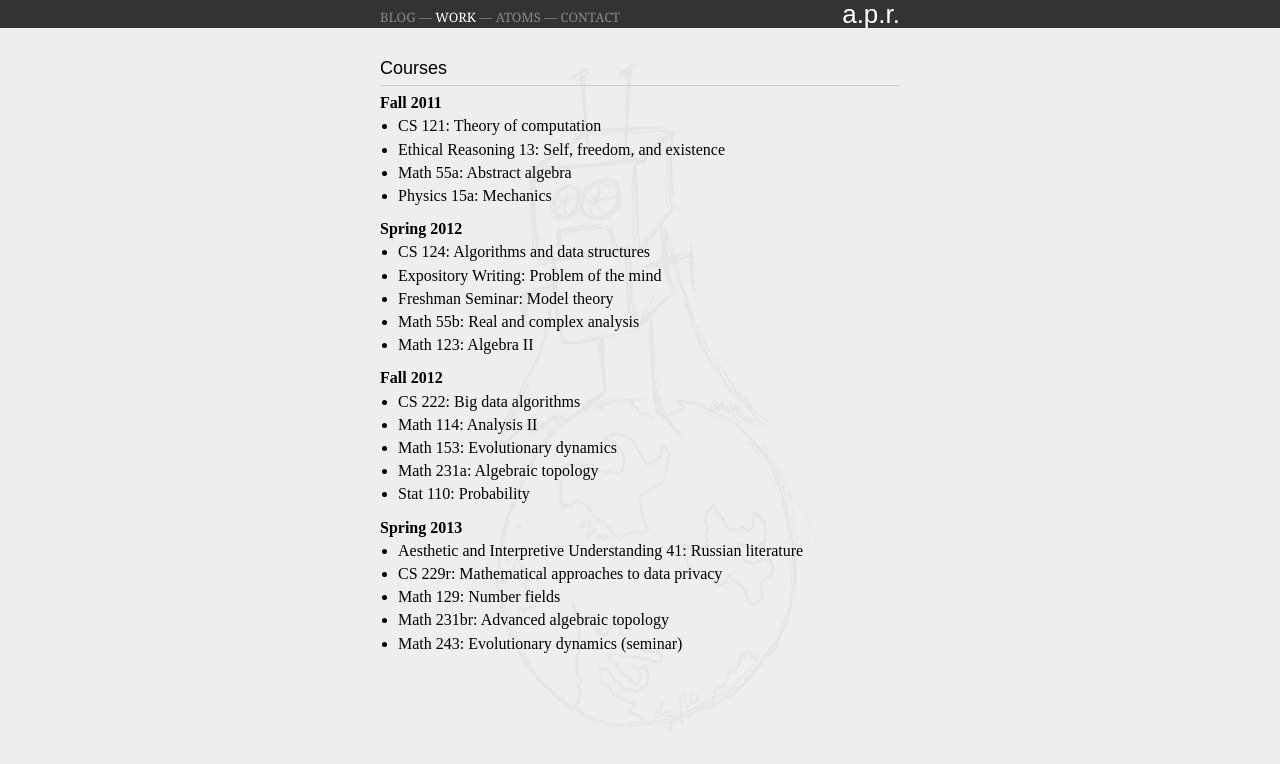
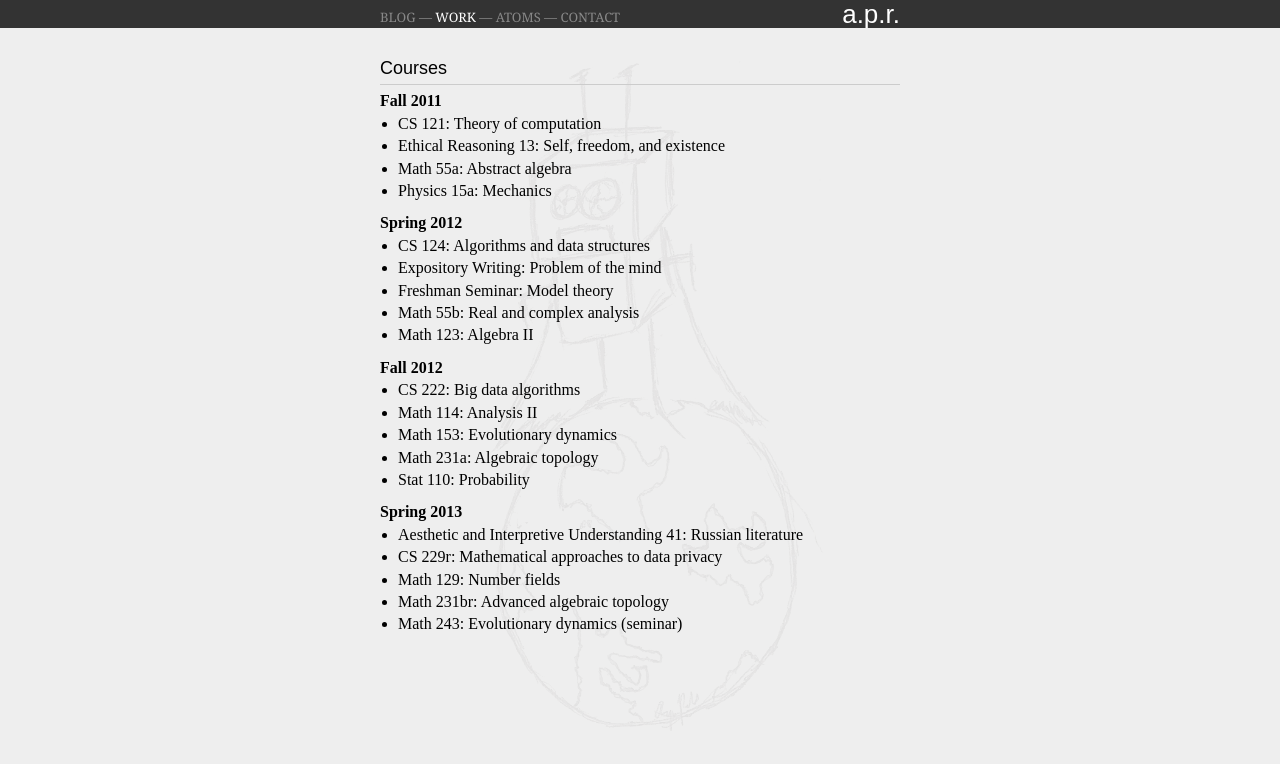
Before and after one commit to arponr/djsite, a Django app: page /work/ in a window 1280 px wide. Shown: the top 764 px of the page. Run offline with Django 3.2, Linux system fonts and the light colour scheme; some libraries are stand-ins or nearby versions; some web fonts are replaced.

Commit message:
less line height

```diff
--- a/djsite/static/base.css
+++ b/djsite/static/base.css
@@ -72,7 +72,7 @@ body {
     max-width: 95%;
     margin: 0 auto;
     padding: 45px 0 10px 0;
-    line-height: 145%;
+    line-height: 140%;
     position: relative;
     z-index: 1;
 }
```
